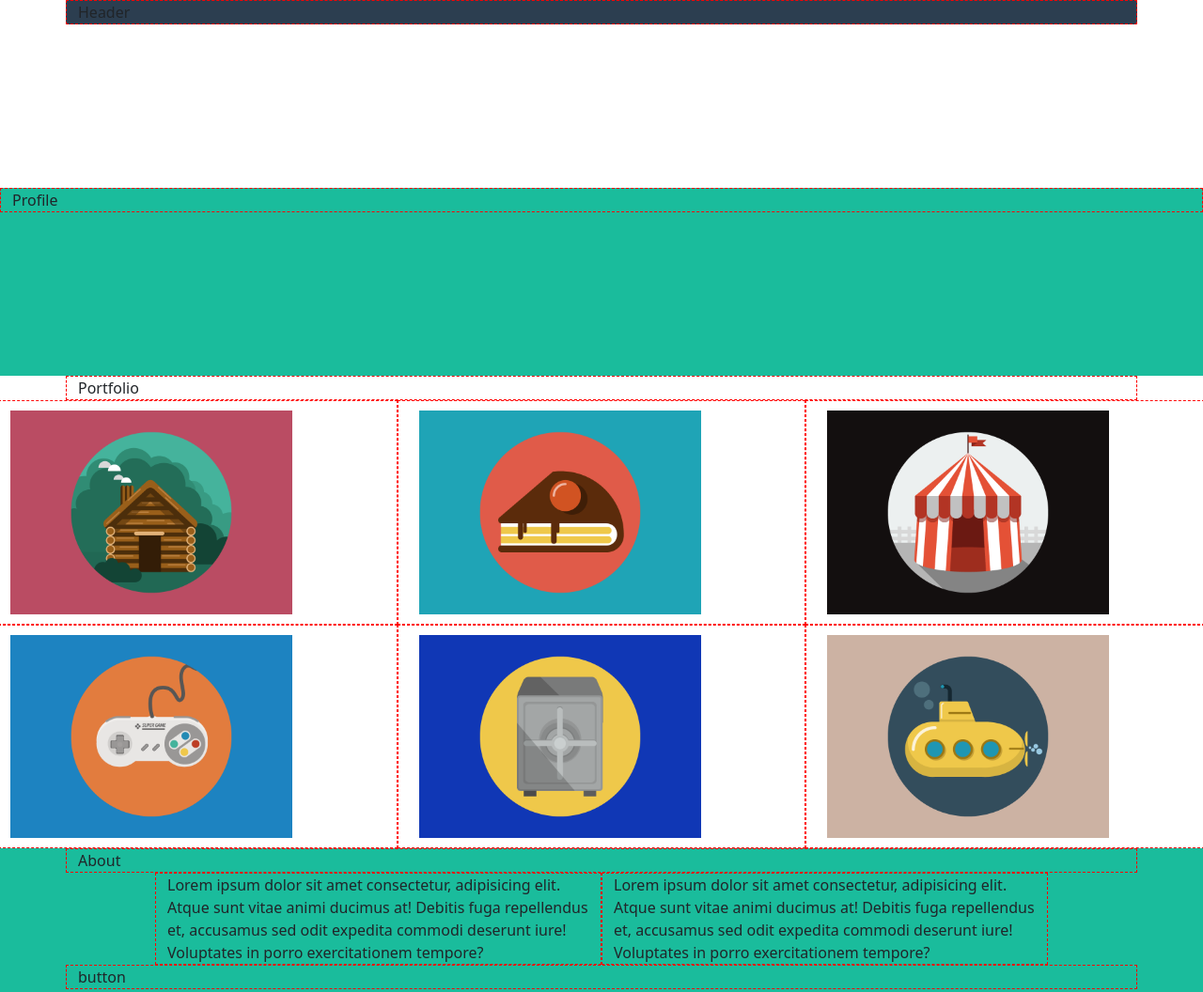
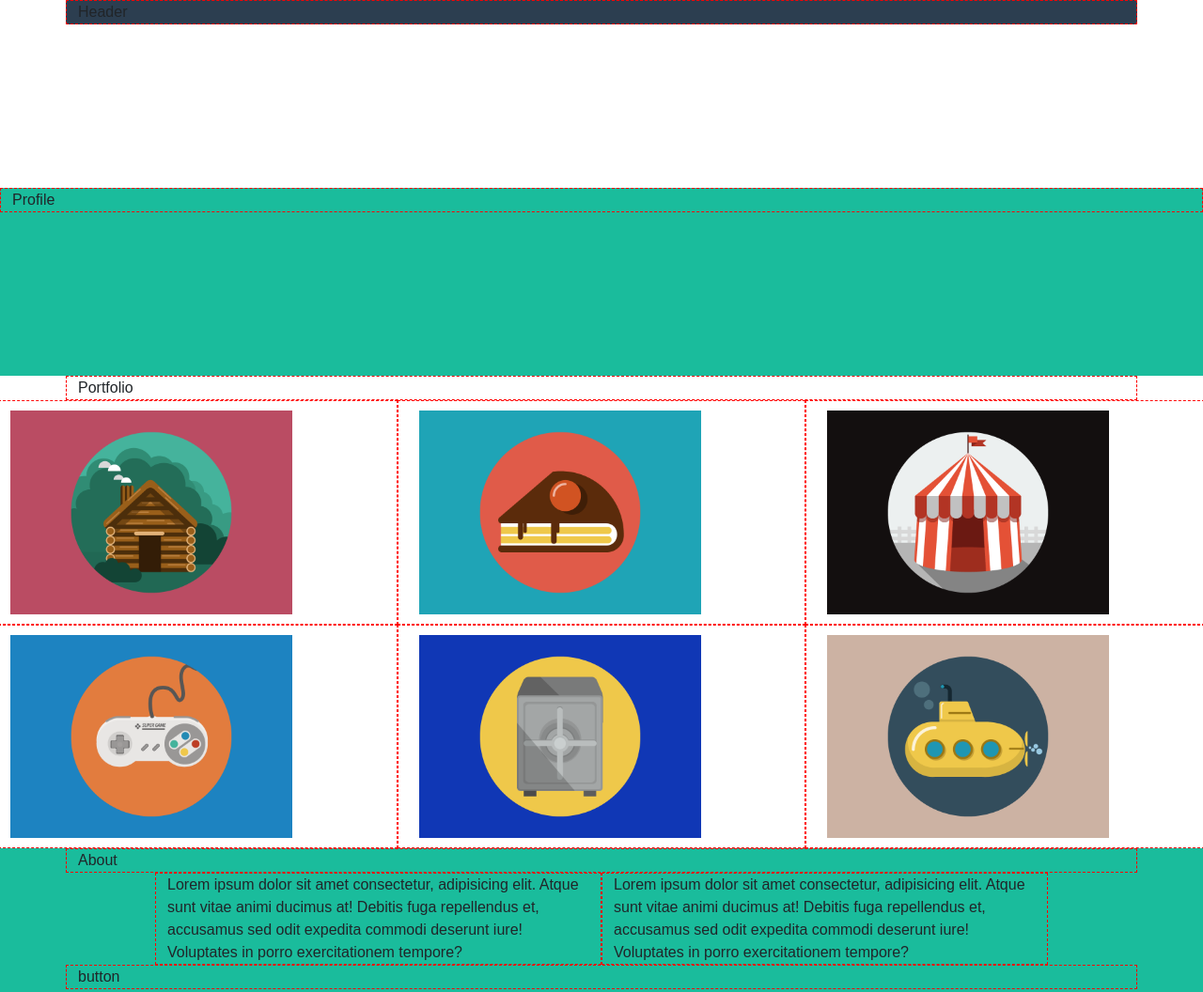
Before and after one commit to FebeCalMa/html-css-bootstrap-freelancer, a plain HTML site: page index.html in a window 1280 px wide. Shown: the top 1056 px of the page at 94% size. Drawn offline with nearby package versions, Linux system fonts and the light colour scheme.

Commit message:
order of link

```diff
--- a/index.html
+++ b/index.html
@@ -4,14 +4,13 @@
     <meta charset="UTF-8" />
     <meta http-equiv="X-UA-Compatible" content="IE=edge" />
     <meta name="viewport" content="width=device-width, initial-scale=1.0" />
-    <link rel="stylesheet" href="css/style.css" />
-    <link rel="stylesheet" href="css/framework.css" />
     <link
       href="https://cdn.jsdelivr.net/npm/bootstrap@5.0.2/dist/css/bootstrap.min.css"
       rel="stylesheet"
       integrity="sha384-EVSTQN3/azprG1Anm3QDgpJLIm9Nao0Yz1ztcQTwFspd3yD65VohhpuuCOmLASjC"
       crossorigin="anonymous"
     />
+    <link rel="stylesheet" href="css/style.css" />
 
     <title>Layout</title>
   </head>
```
Also changed, not shown: css/framework.css (deleted).
